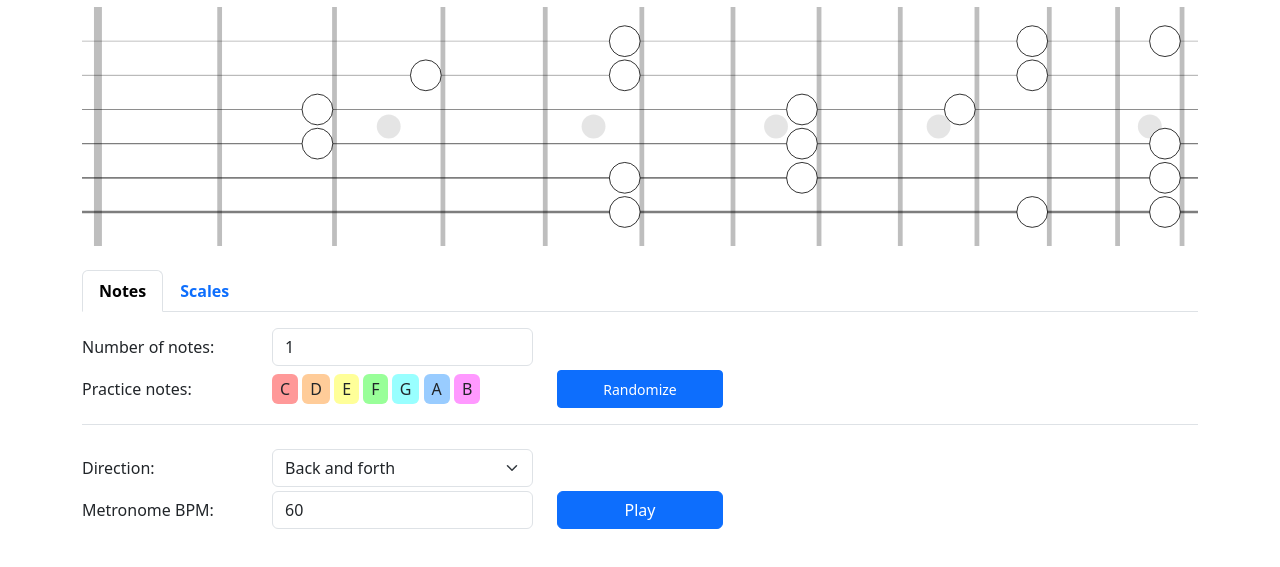
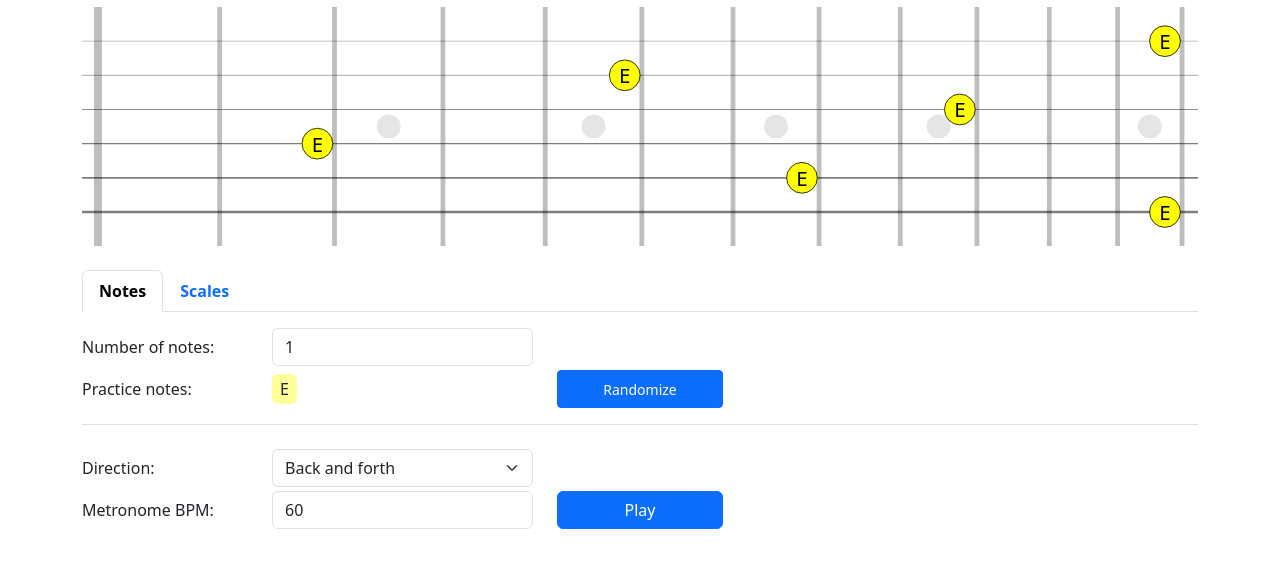
Before and after one commit to styopa/fretboard, a website with bundled scripts: page index.html in a window 1280 px wide. Both pictures are taken after a click on the button "Randomize". Shown: the part 109-676 px from the top of the page. Built offline with nearby package versions, Linux system fonts and the light colour scheme.

Commit message:
Colorize notes

```diff
--- a/fretboard.css
+++ b/fretboard.css
@@ -35,9 +35,10 @@
 }
 
 .marker circle {
+  /*
   fill: Canvas;
+  */
   stroke-width: 1;
-  /* visibility: hidden; */
 }
 
 .marker text {
@@ -50,10 +51,37 @@
   fill: var(--bs-primary) !important;
 }
 
-.note-c { background-color: rgb(255 0 0 / 40%); }
-.note-d { background-color: rgb(255 128 0 / 40%); }
-.note-e { background-color: rgb(255 255 0 / 40%); }
-.note-f { background-color: rgb(0 255 0 / 40%); }
-.note-g { background-color: rgb(0 255 255 / 40%); }
-.note-a { background-color: rgb(0 128 255 / 40%); }
-.note-b { background-color: rgb(255 0 255 / 40%); }
+.note-c {
+  background-color: hsl(0deg 100% 50% / 40%);
+  fill: hsl(0deg 100% 50%);
+}
+
+.note-d {
+  background-color: hsl(45deg 100% 50% / 40%);
+  fill: hsl(45deg 100% 50%);
+}
+
+.note-e {
+  background-color: hsl(60deg 100% 50% / 40%);
+  fill: hsl(60deg 100% 50%);
+}
+
+.note-f {
+  background-color: hsl(120deg 100% 50% / 40%);
+  fill: hsl(120deg 100% 50%);
+}
+
+.note-g {
+  background-color: hsl(180deg 100% 50% / 40%);
+  fill: hsl(180deg 100% 50%);
+}
+
+.note-a {
+  background-color: hsl(194deg 100% 50% / 40%);
+  fill: hsl(194deg 100% 50%);
+}
+
+.note-b {
+  background-color: hsl(300deg 100% 50% / 40%);
+  fill: hsl(300deg 100% 50%);
+}
--- a/fretboard.mjs
+++ b/fretboard.mjs
@@ -1,17 +1,11 @@
-import { addChild, addText } from "./modules/dom.mjs";
 import { FretboardImage } from "./modules/fretboard.mjs";
-import { Note } from "./modules/note.mjs";
-
-function onNoteSelect(evt) {
-  const digits = evt.currentTarget.id.match(/\d+/)[0];
-  const note = Note.all[parseInt(digits, 10)];
-  fretboard.mark(note);
-  document.getElementById('play_btn').disabled = false;
-}
 
 const svg = document.getElementById('fretboard');
+const rand_btn = document.getElementById('new_notes');
+const play_btn = document.getElementById('play_btn');
+const num_notes = document.getElementById('num_notes');
 const fretboard = new FretboardImage(svg);
-const play_btn = document.getElementById('play_btn');
+
 let intervalId = undefined;
 play_btn.addEventListener('click', () => {
   document.getElementById('strike').textContent = 'Bootstrap';
@@ -28,3 +22,23 @@ play_btn.addEventListener('click', () => {
     intervalId = undefined;
   }
 }, false);
+
+function randomizeNotes() {
+  const n = parseInt(num_notes.value, 10);
+  const notes = fretboard.selectRandomNotes(n);
+  const selected_notes = document.getElementById('selected_notes');
+  while (selected_notes.firstChild) {
+    selected_notes.removeChild(selected_notes.firstChild);
+  }
+  for (const note of notes) {
+    const span = document.createElement('span');
+    const attr = document.createAttribute('class');
+    attr.value = `rounded-2 px-2 py-1 ${note.toClassName()}`;
+    span.setAttributeNode(attr);
+    span.textContent = note;
+    selected_notes.appendChild(span);
+  }
+}
+
+rand_btn.addEventListener('click', randomizeNotes);
+num_notes.addEventListener('change', randomizeNotes);
--- a/index.html
+++ b/index.html
@@ -35,15 +35,7 @@
             <div class="col-2">
               <label for="selected_notes" class="col-form-label">Practice notes:</label>
             </div>
-            <div class="col-3 col-form-label" id="selected_notes">
-              <span class="rounded-2 px-2 py-1 note-c">C</span>
-              <span class="rounded-2 px-2 py-1 note-d">D</span>
-              <span class="rounded-2 px-2 py-1 note-e">E</span>
-              <span class="rounded-2 px-2 py-1 note-f">F</span>
-              <span class="rounded-2 px-2 py-1 note-g">G</span>
-              <span class="rounded-2 px-2 py-1 note-a">A</span>
-              <span class="rounded-2 px-2 py-1 note-b">B</span>
-            </div>
+            <div class="col-3 col-form-label" id="selected_notes"></div>
             <div class="col-2 d-grid gap-2">
               <button id="new_notes" class="btn btn-sm btn-primary">Randomize</button>
             </div>
--- a/modules/fretboard.mjs
+++ b/modules/fretboard.mjs
@@ -62,15 +62,15 @@ class Group extends SvgContainer {
 class MarkerGroup extends Group {
   markers = [];
 
-  constructor(fret_positions, string_positions, selections) {
+  constructor(fret_positions, string_positions, note_positions) {
     super();
     // measure distance between strings, not between first string and edge
     const radius = (string_positions[1] - string_positions[0]) / 2;
-    for (let i = 0; i < selections.length; i++) {
+    for (let i = 0; i < note_positions.length; i++) {
       const y = string_positions[i];
-      for (const pos of selections[i]) {
-        const x = fret_positions[pos] - radius;
-        const marker = new Marker(x, y, radius);
+      for (const pos of note_positions[i]) {
+        const x = fret_positions[pos.pos] - radius;
+        const marker = new Marker(x, y, radius, pos.note.toClassName(), pos.note);
         this.markers.push(marker);
         this.appendChild(marker);
       }
@@ -86,17 +86,19 @@ class Marker extends Group {
   circle;
   text;
 
-  constructor(x, y, radius, label = '') {
+  constructor(x, y, radius, css_class = undefined, label = '') {
     super();
     this.setAttributes({
       class: 'marker',
     });
     const circle = new SvgContainer('circle');
-    circle.setAttributes({
+    const attrs = {
       cx: x,
       cy: y,
       r: radius * 0.9,
-    });
+    };
+    if (css_class) attrs.class = css_class;
+    circle.setAttributes(attrs);
     this.appendChild(circle);
     if (label) {
       const text = new SvgContainer('text');
@@ -134,9 +136,14 @@ export class FretboardImage {
   static num_frets = 12;
   fret_positions = [];
   string_positions = [];
+  tuning = undefined;
+  markers = undefined;
+  svg = undefined;
 
   constructor(svg) {
-    const tuning = Tuning.sixStringStandard();
+    this.tuning = Tuning.sixStringStandard();
+    this.markers = undefined;
+    this.svg = svg;
 
     const nut = new Nut(this.constructor.margin_x, this.constructor.height);
     svg.appendChild(nut.element);
@@ -160,19 +167,29 @@ export class FretboardImage {
 
     // strings
     const gauges = [9, 12, 16, 24, 32, 44, 60, 80].map((i) => i / 1000);
-    const string_count = tuning.strings.length;
+    const string_count = this.tuning.strings.length;
     for (let i = 0; i < string_count; i++) {
       const y = this.constructor.height / (string_count + 1) * (i + 1);
       this.string_positions.push(y);
       const line = new HorizontalLine(y, this.constructor.width, gauges[i] * 70, 'string');
       svg.appendChild(line.element);
     }
+  }
 
-    const notes = Note.natural.randomElements(3);
-    console.log(notes.sort().join(' '));
-    const mg = new MarkerGroup( this.fret_positions,
-                                this.string_positions,
-                                tuning.findNotes(notes));
-    svg.appendChild(mg.element);
+  selectRandomNotes(n) {
+    const notes = Note.natural.randomElements(n);
+    const markers = new MarkerGroup(
+      this.fret_positions,
+      this.string_positions,
+      this.tuning.findNotes(notes),
+      notes
+    );
+    if (this.markers === undefined) {
+      this.svg.appendChild(markers.element);
+    } else {
+      this.svg.replaceChild(markers.element, this.markers.element)
+    }
+    this.markers = markers;
+    return notes;
   }
 }
--- a/modules/note.mjs
+++ b/modules/note.mjs
@@ -53,7 +53,7 @@ export class Note {
   }
 
   toClassName() {
-    return this.symbol.toLowerCase()
+    return `note-${this.symbol.toLowerCase()}`
       .replace('♯', 'sharp')
       .replace('♭', 'flat');
   }
@@ -86,6 +86,6 @@ export class Tuning {
   }
 
   findNotes(notes) {
-    return this.strings.map((string) => notes.map((note) => string.indexOf(note)));
+    return this.strings.map((string) => notes.map((note) => ({pos: string.indexOf(note), note: note})));
   }
 }
```
Also changed, not shown: test.html (deleted, +0 -42 lines), 1 other file.
